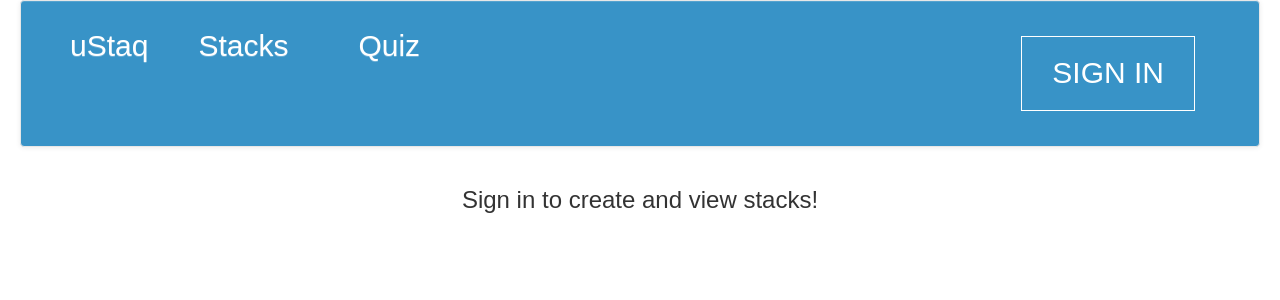
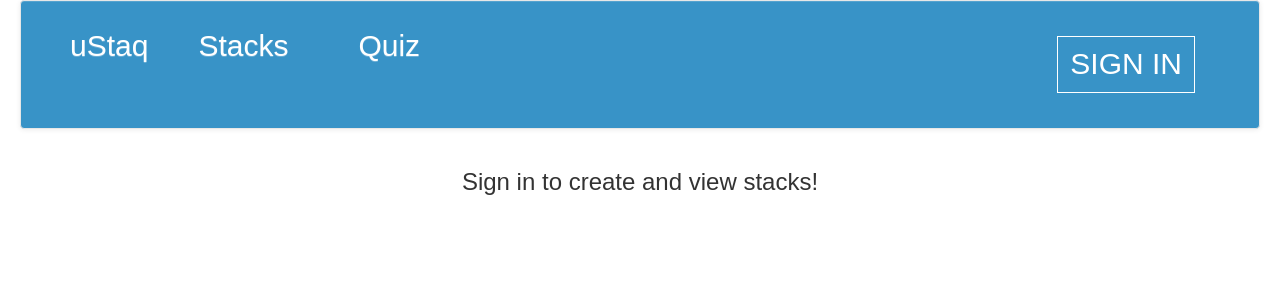
Before and after one commit to quhairfoir/uStaq-client, a React (Create React App) app: page /stacks in a window 1280 px wide. Shown: the top 300 px of the page. Built offline with nearby package versions, Linux system fonts and the light colour scheme; no server answers; a web font is replaced by a local one.

Commit message:
nav bar sizing changes

```diff
--- a/src/components/Main.jsx
+++ b/src/components/Main.jsx
@@ -57,9 +57,10 @@ class Main extends React.Component {
           </div>
         <span>
           <div id='title-card-10' className='title-card-new'>
-            <h1>
-              {/* An e-learning website application */}
-            </h1>
+            <h2>
+              {/* Welcome to uStaq! <br />
+              Sign in to start learning or jump right in with a fun quiz. */}
+            </h2>
           </div>
         </span>
       </div>
--- a/src/styles/Edit.css
+++ b/src/styles/Edit.css
@@ -54,7 +54,7 @@
   text-decoration: none;
   text-transform: uppercase;
   border:1px solid white;
-  padding: 0.5em 1em;
+  /* padding: 10px 10px; */
 }
 .carousel-control.left, .carousel-control.right{
   background-image: none;
@@ -66,7 +66,7 @@
 
 .navBCustom.navbar-default .navbar-nav>li>a {
   color: white;
-  font-size: 20px;
+  font-size: 30px;
   font-family: sans-serif, Verdana, 'Times New Roman';
 }
 
@@ -82,14 +82,14 @@
 
 }
 
-.navUstaqItems {
+/* .navUstaqItems {
   font-size: 15px;
   font-family: sans-serif, Verdana, 'Times New Roman';
   /* margin-top: 3px; */
-}
-
+/* } */
+/*
 .navSignin {
   font-size: 15px;
   font-family: sans-serif, Verdana, 'Times New Roman';
 
-}
+} */
```
